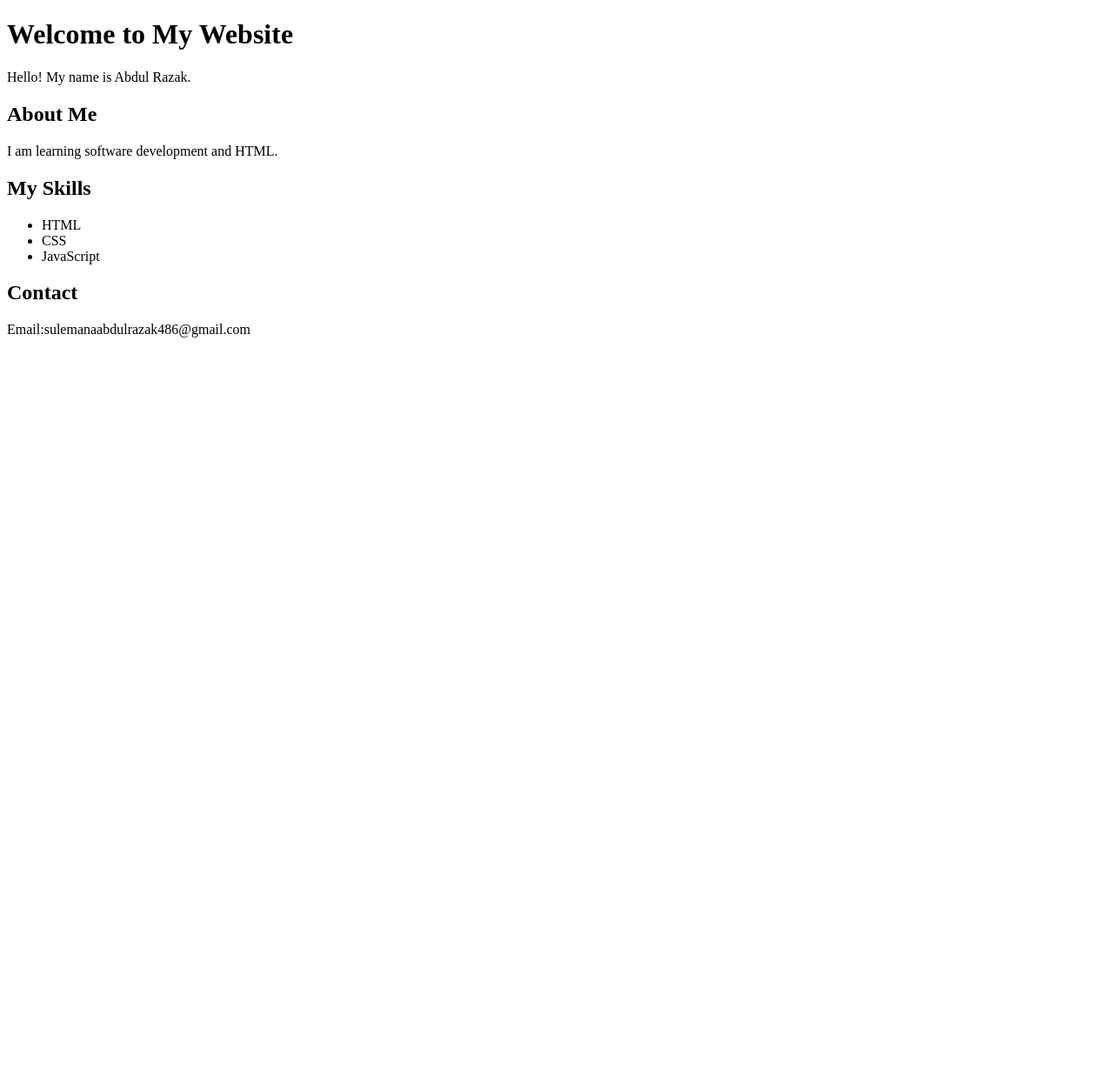
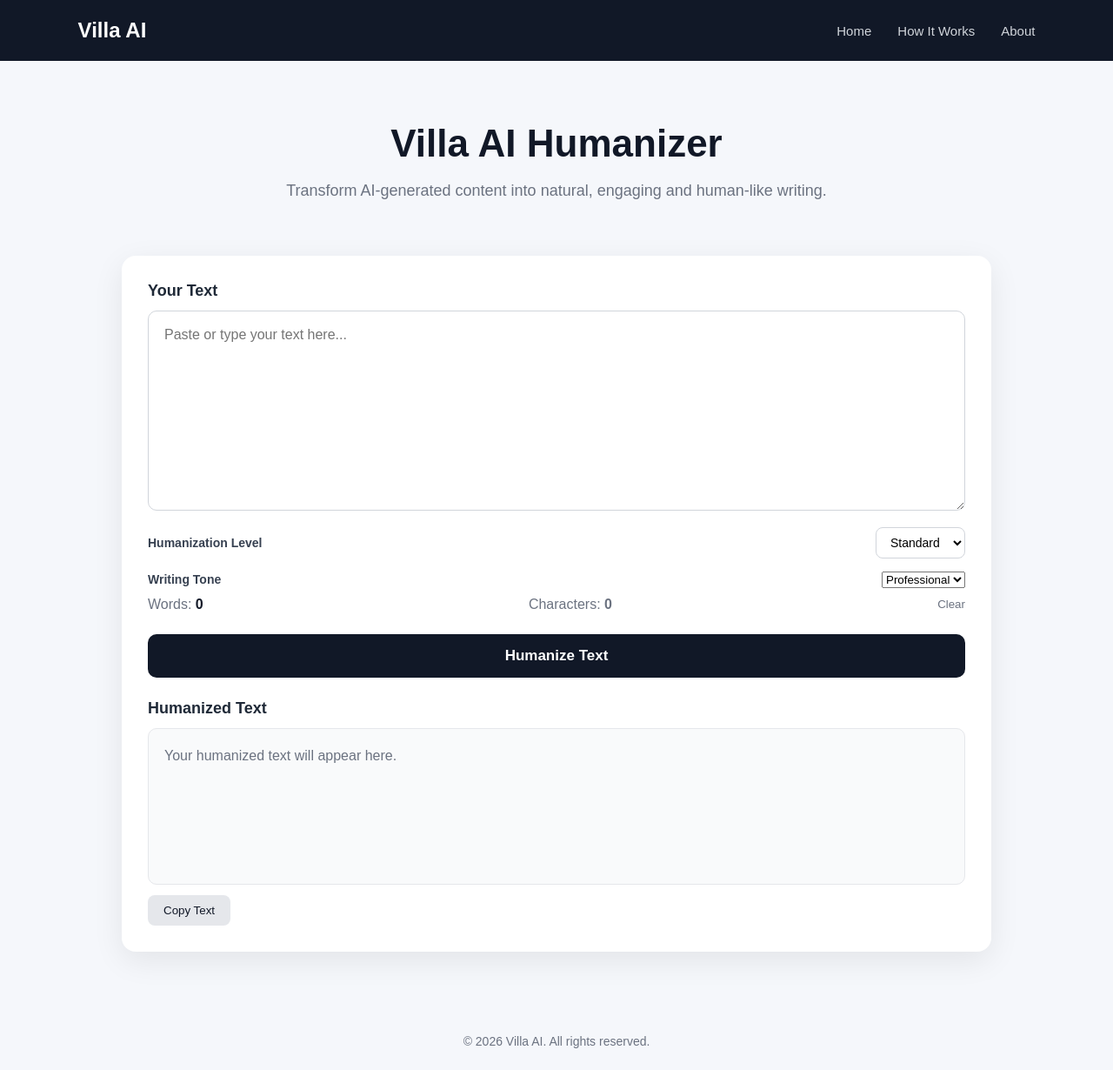
Before and after one commit to sulemanaabdulrazak486-droid/Villa, a plain HTML site: page index.html in a window 1280 px wide. Shown: the whole page at 87% size. Before the commit the page ends 800 px from the top, so only its background shows below. Drawn offline with Linux system fonts and the light colour scheme.

Commit message:
Add files via upload

```diff
--- a/index.html
+++ b/index.html
@@ -1,32 +1,172 @@
 <!DOCTYPE html>
 <html lang="en">
+
 <head>
     <meta charset="UTF-8">
     <meta name="viewport" content="width=device-width, initial-scale=1.0">
-    <title>My First Website</title>
+
+    <title>Villa AI Humanizer</title>
+
+    <link rel="stylesheet" href="style.css">
 </head>
 
 <body>
 
-    <h1>Welcome to My Website</h1>
+    <header class="header">
 
-    <p>Hello! My name is Abdul Razak.</p>
+        <div class="logo">
+            Villa AI
+        </div>
 
-    <h2>About Me</h2>
+        <nav>
+            <a href="#">Home</a>
+            <a href="#">How It Works</a>
+            <a href="#">About</a>
+        </nav>
 
-    <p>I am learning software development and HTML.</p>
+    </header>
 
-    <h2>My Skills</h2>
 
-    <ul>
-        <li>HTML</li>
-        <li>CSS</li>
-        <li>JavaScript</li>
-    </ul>
+    <main>
 
-    <h2>Contact</h2>
+        <section class="hero">
 
-    <p>Email:sulemanaabdulrazak486@gmail.com</p>
+            <h1>Villa AI Humanizer</h1>
+
+            <p>
+                Transform AI-generated content into natural,
+                engaging and human-like writing.
+            </p>
+
+        </section>
+
+
+        <section class="humanizer-card">
+
+            <div class="input-section">
+
+                <h2>Your Text</h2>
+
+                <textarea
+                    id="textInput"
+                    placeholder="Paste or type your text here..."
+                ></textarea>
+
+
+                <div class="humanization-options">
+
+                    <label for="humanizationLevel">
+                        Humanization Level
+                    </label>
+
+                    <select id="humanizationLevel">
+
+                        <option value="light">
+                            Light
+                        </option>
+
+                        <option value="standard" selected>
+                            Standard
+                        </option>
+
+                        <option value="strong">
+                            Strong
+                        </option>
+
+                    </select>
+
+                </div>
+
+
+                <div class="humanization-options">
+
+                    <label for="writingTone">
+                        Writing Tone
+                    </label>
+
+                    <select id="writingTone">
+
+                        <option value="professional">
+                            Professional
+                        </option>
+
+                        <option value="casual">
+                            Casual
+                        </option>
+
+                        <option value="academic">
+                            Academic
+                        </option>
+
+                        <option value="friendly">
+                            Friendly
+                        </option>
+
+                    </select>
+
+                </div>
+
+
+                <div class="text-info">
+	<span>
+    Words: <strong id="wordCount">0</strong>
+</span>
+
+<span>
+    Characters: <strong id="characterCount">0</strong>
+</span>
+
+                    <button id="clearButton">
+                        Clear
+                    </button>
+
+                </div>
+
+
+           <button
+                id="humanizeButton"
+                class="humanize-button"
+            >
+                Humanize Text
+            </button>
+
+
+            <div class="output-section">
+
+                <h2>Humanized Text</h2>
+
+                <div
+                    id="outputText"
+                    class="output-box"
+                >
+                    Your humanized text will appear here.
+                </div>
+
+                <button
+                    id="copyButton"
+                    class="copy-button"
+                >
+                    Copy Text
+                </button>
+
+            </div>
+
+        </section>
+
+    </main>
+
+
+    <footer>
+
+        <p>
+            © 2026 Villa AI. All rights reserved.
+        </p>
+
+    </footer>
+
+
+    <script src="script.js"></script>
 
 </body>
+
 </html>
```
